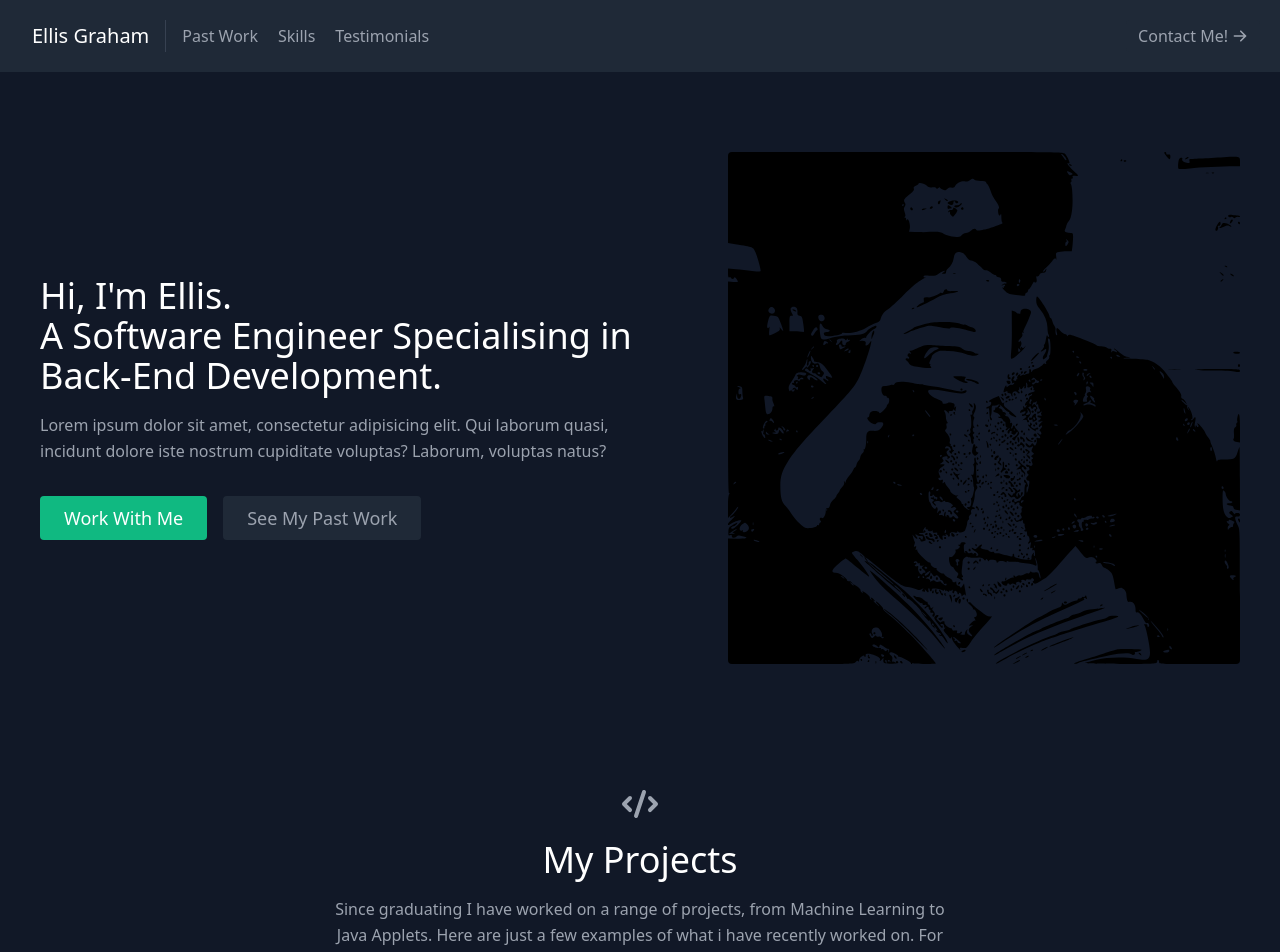
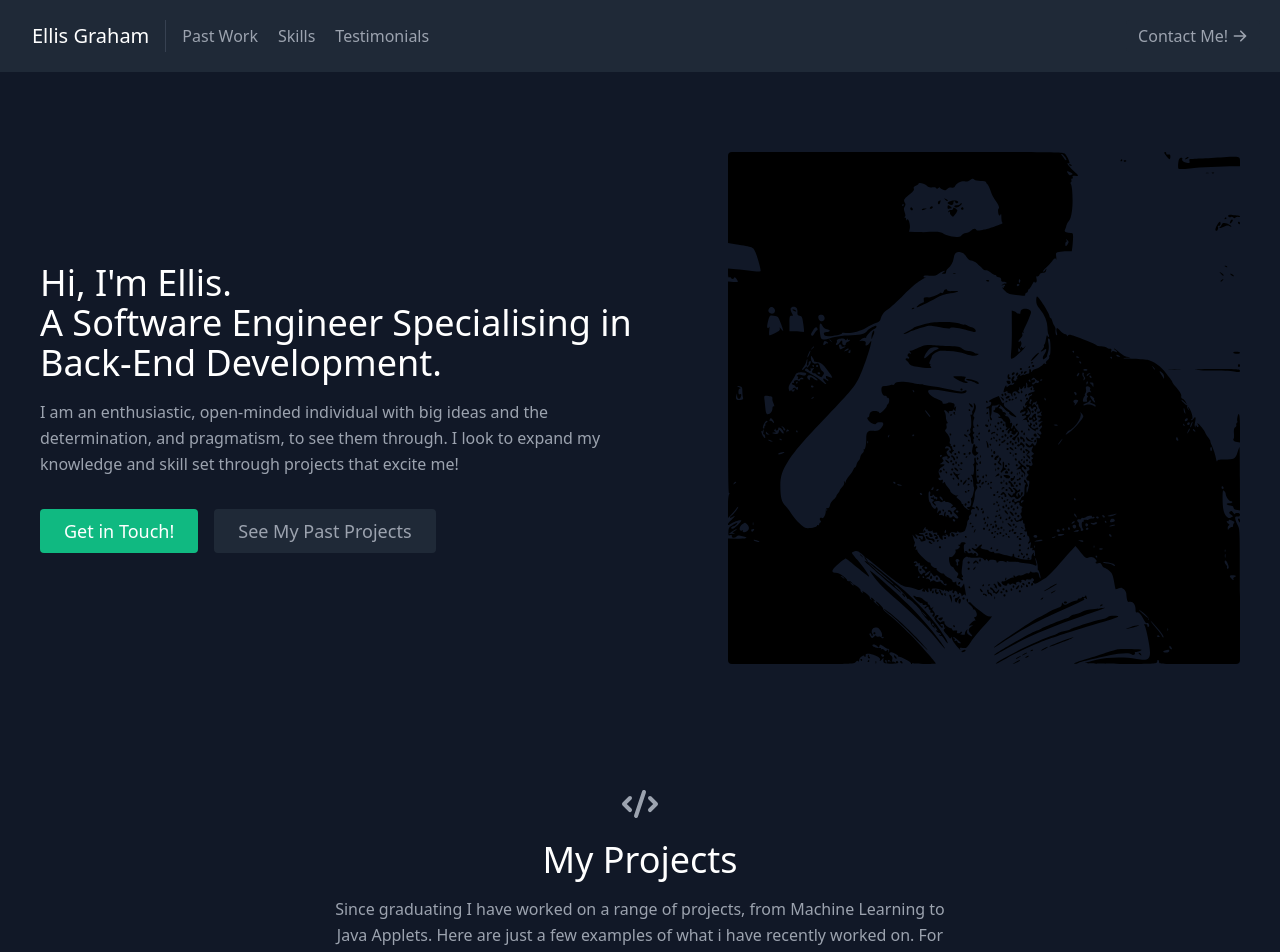
Before and after one commit to EllisG97/React-Portfolio, a React (Create React App) app: page / in a window 1280 px wide. Shown: the top 952 px of the page. Built offline with nearby package versions, Linux system fonts and the light colour scheme.

Commit message:
Added Text & Links
Added 'about me' text and fixed links leading to my GitHub page

```diff
--- a/src/components/About.js
+++ b/src/components/About.js
@@ -11,20 +11,20 @@ export default function About() {
             Back-End Development.
           </h1>
           <p className="mb-8 leading-relaxed">
-            Lorem ipsum dolor sit amet, consectetur adipisicing elit. Qui
-            laborum quasi, incidunt dolore iste nostrum cupiditate voluptas?
-            Laborum, voluptas natus?
+          I am an enthusiastic, open-minded individual with big ideas and the determination,
+          and pragmatism, to see them through. I look to expand my knowledge and skill set
+          through projects that excite me!
           </p>
           <div className="flex justify-center">
             <a
               href="#contact"
               className="inline-flex text-white bg-green-500 border-0 py-2 px-6 focus:outline-none hover:bg-green-600 rounded text-lg">
-              Work With Me
+              Get in Touch!
             </a>
             <a
               href="#projects"
               className="ml-4 inline-flex text-gray-400 bg-gray-800 border-0 py-2 px-6 focus:outline-none hover:bg-gray-700 hover:text-white rounded text-lg">
-              See My Past Work
+              See My Past Projects
             </a>
           </div>
         </div>
--- a/src/components/Contact.js
+++ b/src/components/Contact.js
@@ -46,7 +46,7 @@ export default function Contact() {
               </h2>
               <p className="mt-1">
                 More Projects: <br />
-              <a href="url">https://github.com/EllisG97</a>
+                <a href="https://github.com/EllisG97" target="_blank"> https://github.com/EllisG97 </a>
               </p>
             </div>
             <div className="lg:w-1/2 px-6 mt-4 lg:mt-0">
--- a/src/components/Projects.js
+++ b/src/components/Projects.js
@@ -14,7 +14,7 @@ export default function Projects() {
           <p className="lg:w-2/3 mx-auto leading-relaxed text-base">
             Since graduating I have worked on a range of projects, from
             Machine Learning to Java Applets. Here are just a few examples
-            of what i have recently worked on. For more be sure to check out my GitHub!
+                      of what i have recently worked on. For more be sure to check out my <a href="https://github.com/EllisG97" target="_blank">GitHub!</a> !
           </p>
         </div>
         <div className="flex flex-wrap -m-4">
--- a/src/data.js
+++ b/src/data.js
@@ -5,7 +5,7 @@ export const projects = [
     description:
             "Machine Learning model deployed as a Flask web application to determine the Art Style of a given painting (Python, Tensorflow, ResNet50, Flask)",
     image: "./ML_project.gif",
-        link: "https://github.com/EllisG97",
+    link: "https://github.com/EllisG97",
   },
   {
     title: "Historical Map Facts",
@@ -21,7 +21,7 @@ export const projects = [
     description:
       "My own version of the platforming game Thomas Was Alone (https://store.steampowered.com/app/220780/Thomas_Was_Alone/) using SFML with OPENGL shaders (C++, SFML, OpenGL)",
     image: "./SFML_game.gif",
-      link: "https://github.com/EllisG97/TWL_Game",
+    link: "https://github.com/EllisG97/TWL_Game",
   },
   {
     title: "Timber Game",
```
